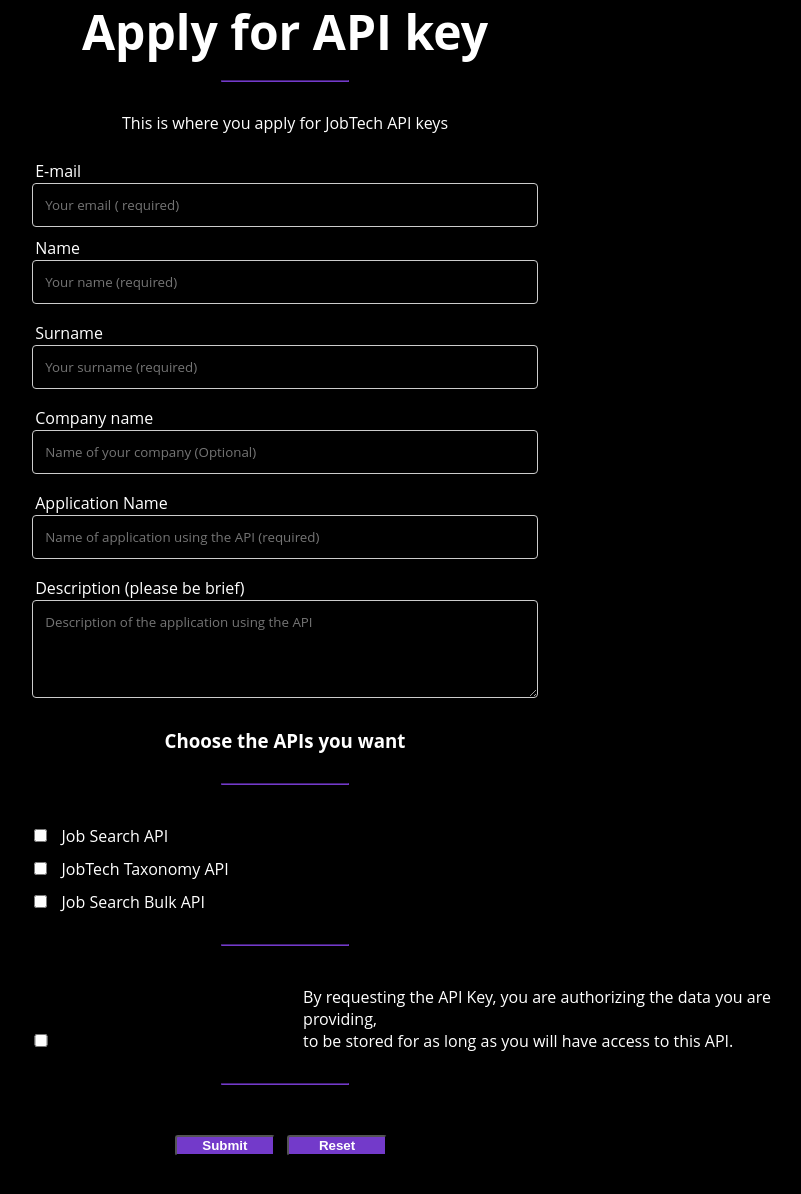
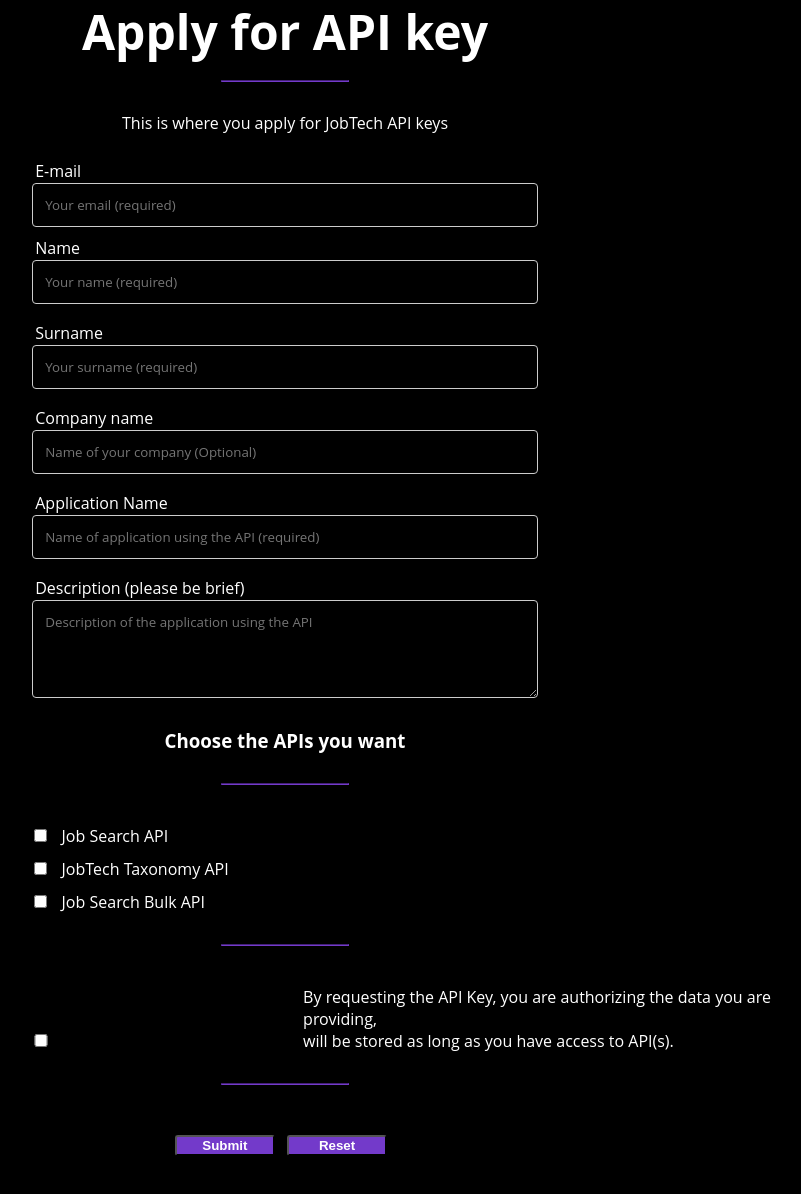
Before and after one commit to JobtechSwe/api-key-generator, a Flask app: page / in a window 1280 px wide. Shown: the part 146-1340 px from the top of the page, without its empty margins (385-1186 px from the left). Run offline with Flask 2, Linux system fonts and the light colour scheme; data that the repository does not hold is empty; parts of the project's set-up code (start-up, migrations or seed data) failed here and were passed over; some libraries are stand-ins or nearby versions.

Commit message:
improve messages

```diff
--- a/apikeys/templates/form.html
+++ b/apikeys/templates/form.html
@@ -29,19 +29,19 @@
                         <form method="post" action="/register">
                             <label for="email">E-mail</label>
                             <br>
-                            <input class="style" type="email" name="email" placeholder="Your email ( required)"required oninvalid="this.setCustomValidity('Please Enter your email')" oninput="setCustomValidity('')"  id="email"  /><br/>
+                            <input class="style" type="email" name="email" placeholder="Your email (required)" required oninvalid="this.setCustomValidity('Please, enter your email')" oninput="setCustomValidity('')"  id="email"  /><br/>
                             <label for="name">Name</label>
                             <br>
-                            <input class="style" type="text" name="name" placeholder="Your name (required)"  required oninvalid="this.setCustomValidity('Please Enter your name')" oninput="setCustomValidity('')" id="name"/><br/>
+                            <input class="style" type="text" name="name" placeholder="Your name (required)" required oninvalid="this.setCustomValidity('Please, enter your name')" oninput="setCustomValidity('')" id="name"/><br/>
                             <label for="surname">Surname</label>
                             <br>
-                            <input class="style" type="text" name="surname" placeholder="Your surname (required)" required oninvalid="this.setCustomValidity('Please Enter your surname')" oninput="setCustomValidity('')"  id="surname"/><br/>
+                            <input class="style" type="text" name="surname" placeholder="Your surname (required)" required oninvalid="this.setCustomValidity('Please, enter your surname')" oninput="setCustomValidity('')"  id="surname"/><br/>
                             <label for="companyname">Company name</label>
                             <br>
                             <input class="style" type="text" name="companyname" placeholder="Name of your company (Optional)" id="companyname" /><br/>
                             <label for="applicationname">Application Name</label>
                             <br>
-                            <input class="style" type="text" name="applicationname" placeholder="Name of application using the API (required)" id="applicationname" required oninvalid="this.setCustomValidity('Please Enter some kind of application name')" oninput="setCustomValidity('')" /><br/>
+                            <input class="style" type="text" name="applicationname" placeholder="Name of application using the API (required)" id="applicationname" required oninvalid="this.setCustomValidity('Please, enter some kind of application name')" oninput="setCustomValidity('')" /><br/>
                             <label for="description">Description (please be brief)</label>
                             <br>
                             <textarea class="style" rows="4" cols="80" name="description"placeholder="Description of the application using the API"  id="description"></textarea><br/>
@@ -58,13 +58,13 @@
                             </div>
                             <hr/>
                             <div class="api">
-                            <input type="checkbox" name="approve" value="1" id="approve" required oninvalid="this.setCustomValidity('You must approve that we store your details')" oninput="setCustomValidity('')" >
+                            <input type="checkbox" name="approve" value="1" id="approve" required oninvalid="this.setCustomValidity('You must approve that provided data will be stored')" oninput="setCustomValidity('')" >
                             <label for="approve">By requesting the API Key, you are authorizing the data you are providing, <br>
-                                   to be stored for as long as you will have access to this API.</label><br/>
+                                                 will be stored as long as you have access to API(s).</label><br/>
                             </div>
                             <hr/>
-                            <button type="submit" name="skicka" value="Apply">Submit</button>
-                            <button type="reset" >Reset</button>
+                            <button type="submit" name="skicka" value="Apply">Submit </button>
+                            <button type="reset">Reset </button>
 
                         </form>
                     </div>
--- a/apikeys/templates/registered.html
+++ b/apikeys/templates/registered.html
@@ -10,9 +10,9 @@
      <div class="container">
          <div class="form">
              <div class="header">
-             <h1>You've got mail!</h1>
+             <h1>You'll get email!</h1>
              <hr>
-                <p>A link has been sent to your e-mail address {{ email }}</p>
+                <p>A link will be sent within one minute to your e-mail address {{ email }}</p>
              </div>
          </div>
      </div>
```
